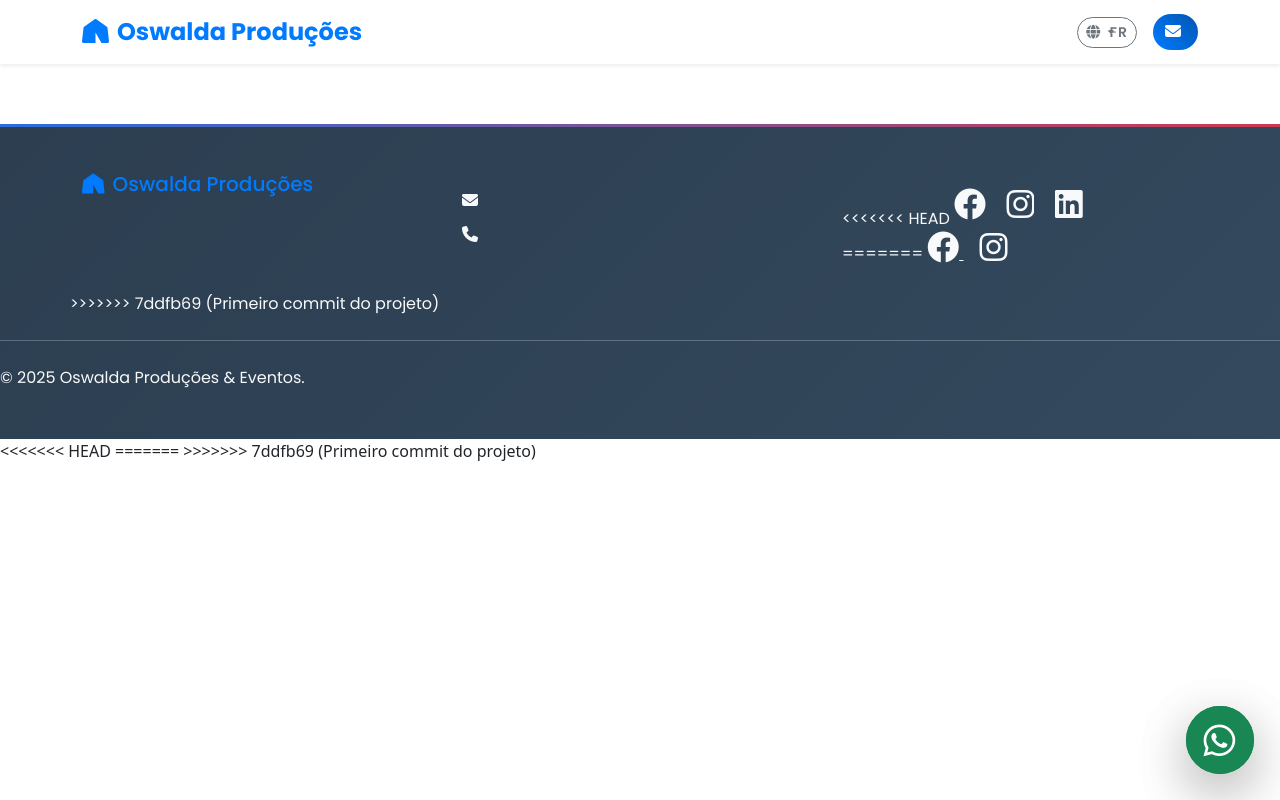
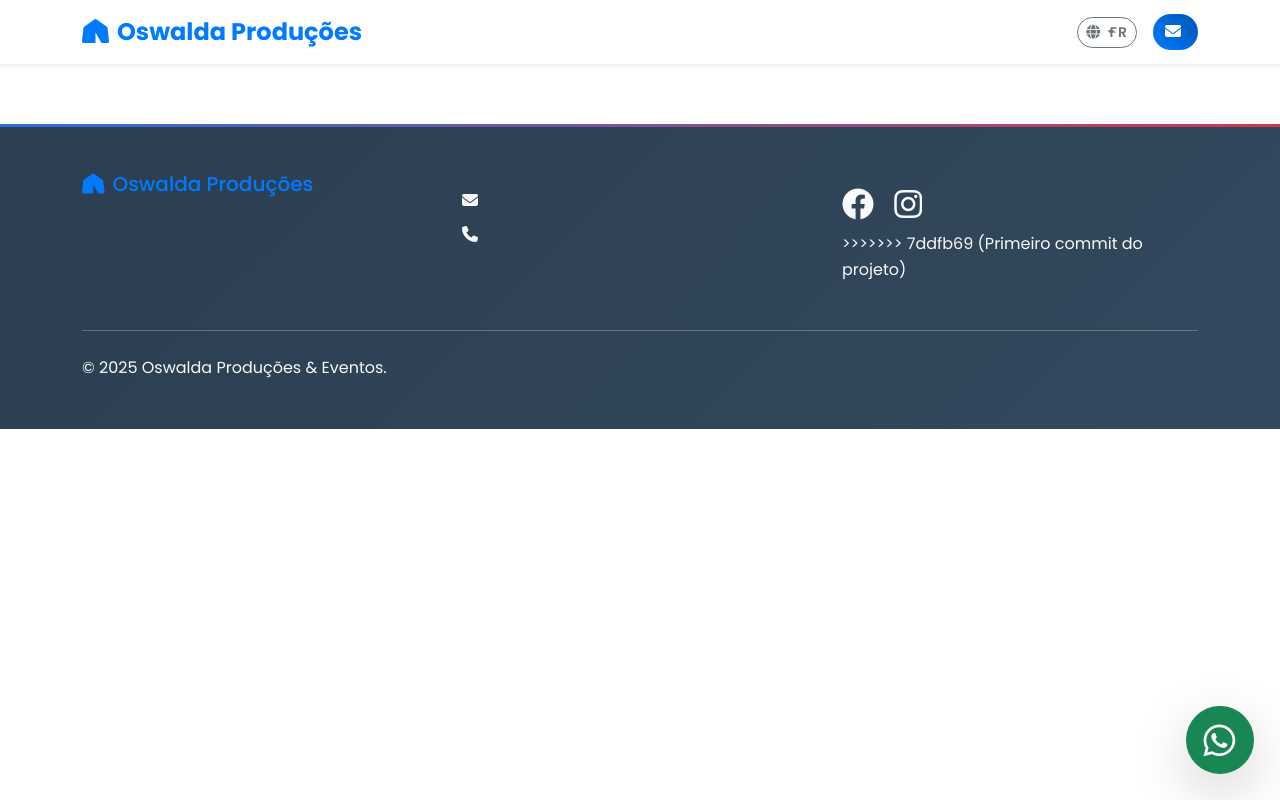
Before and after one commit to lsfrenzel/oswalda2, a Python web app: template templates/base.html in a window 1280 px wide. Run offline with Jinja, Linux system fonts and the light colour scheme; the template is opened without the code that fills it, so the values that code supplies are empty.

Commit message:
base.html

```diff
--- a/templates/base.html
+++ b/templates/base.html
@@ -116,12 +116,6 @@
                 <div class="col-lg-4 mb-4">
                     <h6 class="text-uppercase mb-3">{{ t('footer_follow') }}</h6>
                     <div class="social-links">
-<<<<<<< HEAD
-                        <a href="#" class="text-light me-3"><i class="fab fa-facebook fa-2x"></i></a>
-                        <a href="#" class="text-light me-3"><i class="fab fa-instagram fa-2x"></i></a>
-                        <a href="#" class="text-light me-3"><i class="fab fa-linkedin fa-2x"></i></a>
-                    </div>
-=======
   <a href="https://www.facebook.com/p/Mundo-%C3%A0-Parte-Unidade-Vila-Mariana-61551078609647/"
      class="text-light me-3"
      target="_blank"
@@ -150,20 +144,11 @@
     </footer>
 
     <!-- Floating WhatsApp Button -->
-<<<<<<< HEAD
-    <div class="whatsapp-float">
-        <a href="https://wa.me/5511999999999?text={{ t('whatsapp_message') | urlencode }}" target="_blank" class="btn btn-success rounded-circle shadow-lg">
-            <i class="fab fa-whatsapp fa-2x"></i>
-        </a>
-    </div>
-=======
     <div class="whatsapp-float">
     <a href="https://wa.me/15147938651?text={{ t('whatsapp_message') | urlencode }}" target="_blank" class="btn btn-success rounded-circle shadow-lg">
         <i class="fab fa-whatsapp fa-2x"></i>
     </a>
 </div>
-
->>>>>>> 7ddfb69 (Primeiro commit do projeto)
 
     <!-- Bootstrap 5 JS -->
     <script src="https://cdn.jsdelivr.net/npm/bootstrap@5.3.0/dist/js/bootstrap.bundle.min.js"></script>
```
